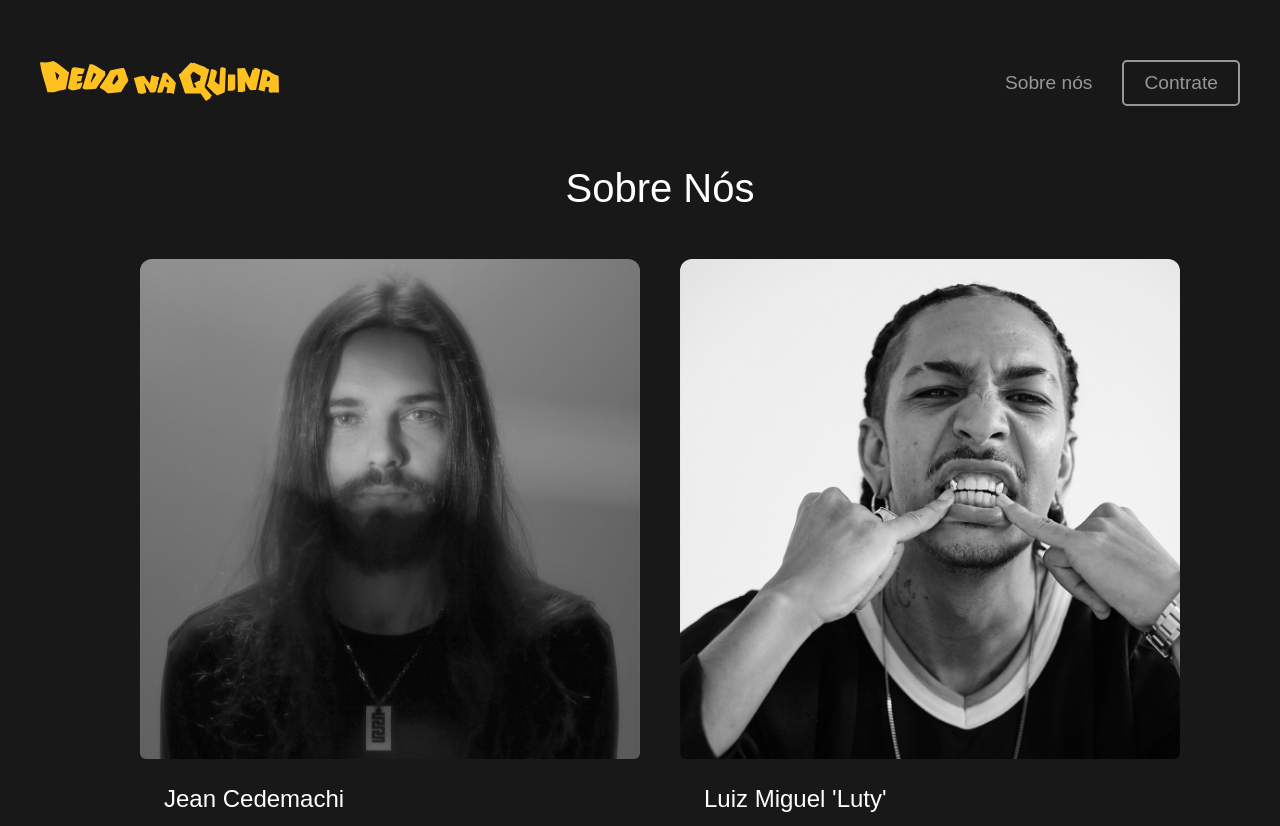
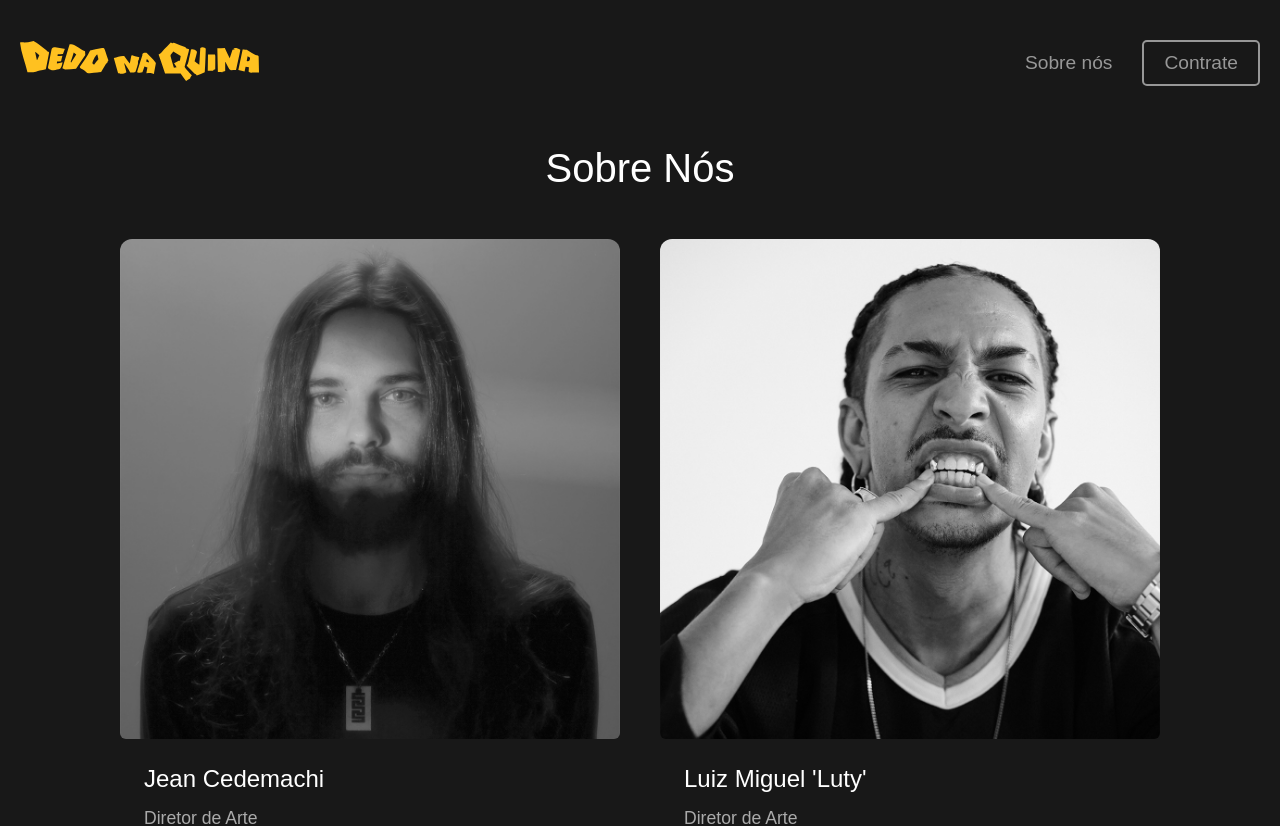
Before and after one commit to Discao/portfolio, a React (Vite) app: page /sobre-nos in a window 1280 px wide. Shown: the top 826 px of the page. Built offline with nearby package versions, Linux system fonts and the light colour scheme.

Commit message:
Final-v2

```diff
--- a/src/assets/header-footer.css
+++ b/src/assets/header-footer.css
@@ -11,6 +11,7 @@
   display: flex;
   justify-content: space-between;
   align-items: center;
+  flex-direction: row;
 }
 
 .logo {
--- a/src/assets/index.css
+++ b/src/assets/index.css
@@ -4,7 +4,7 @@ font-size: 1rem;
 
 body {
     background-color: rgb(24,24,24);
-    padding: 40px;
+    padding: 20px;
     color: white;
     font-family: Arial, Helvetica, sans-serif;
     margin: 0;
```
Also changed, not shown: 1 other file (tests, documents, lock files or other folders).
